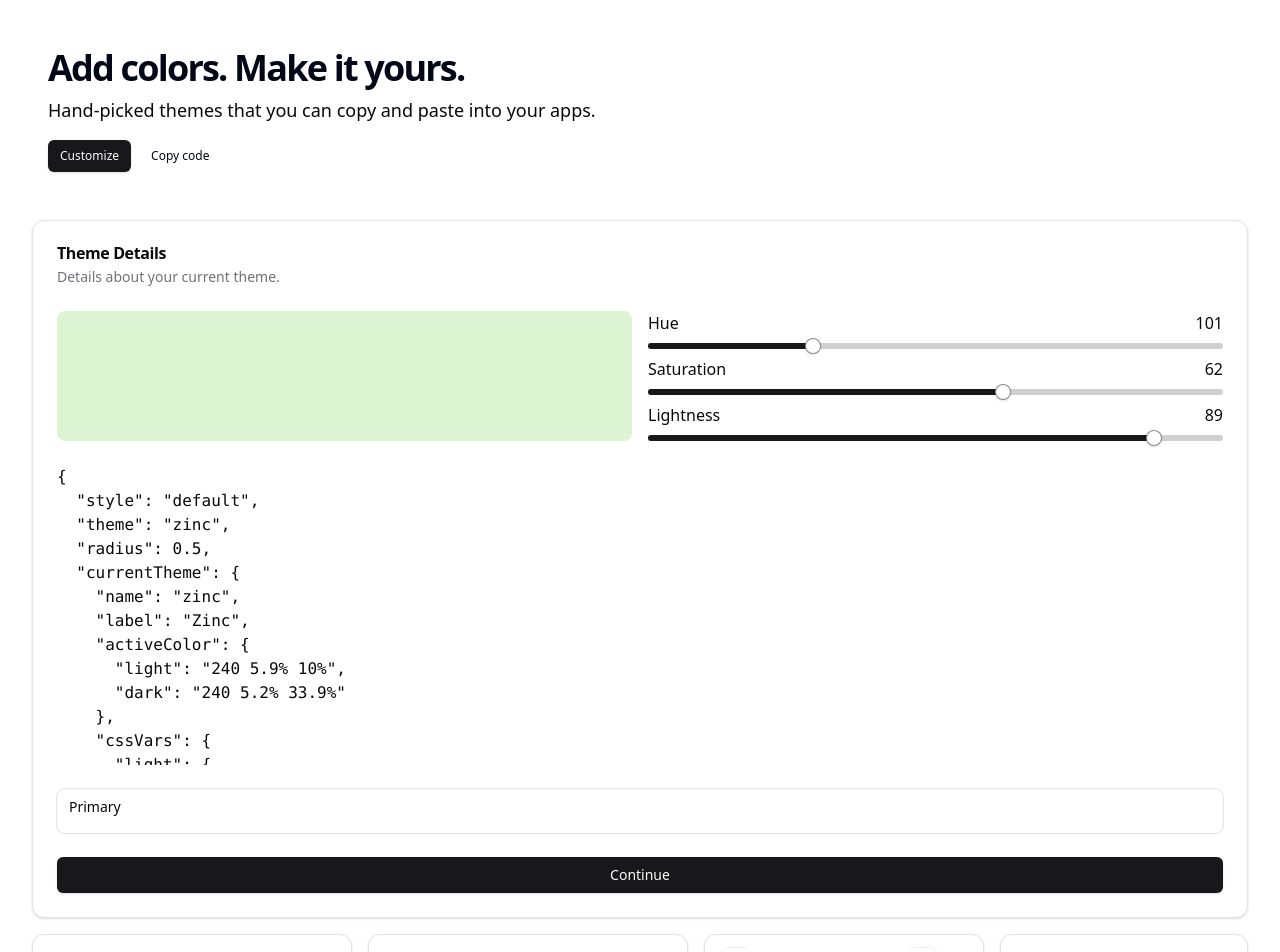
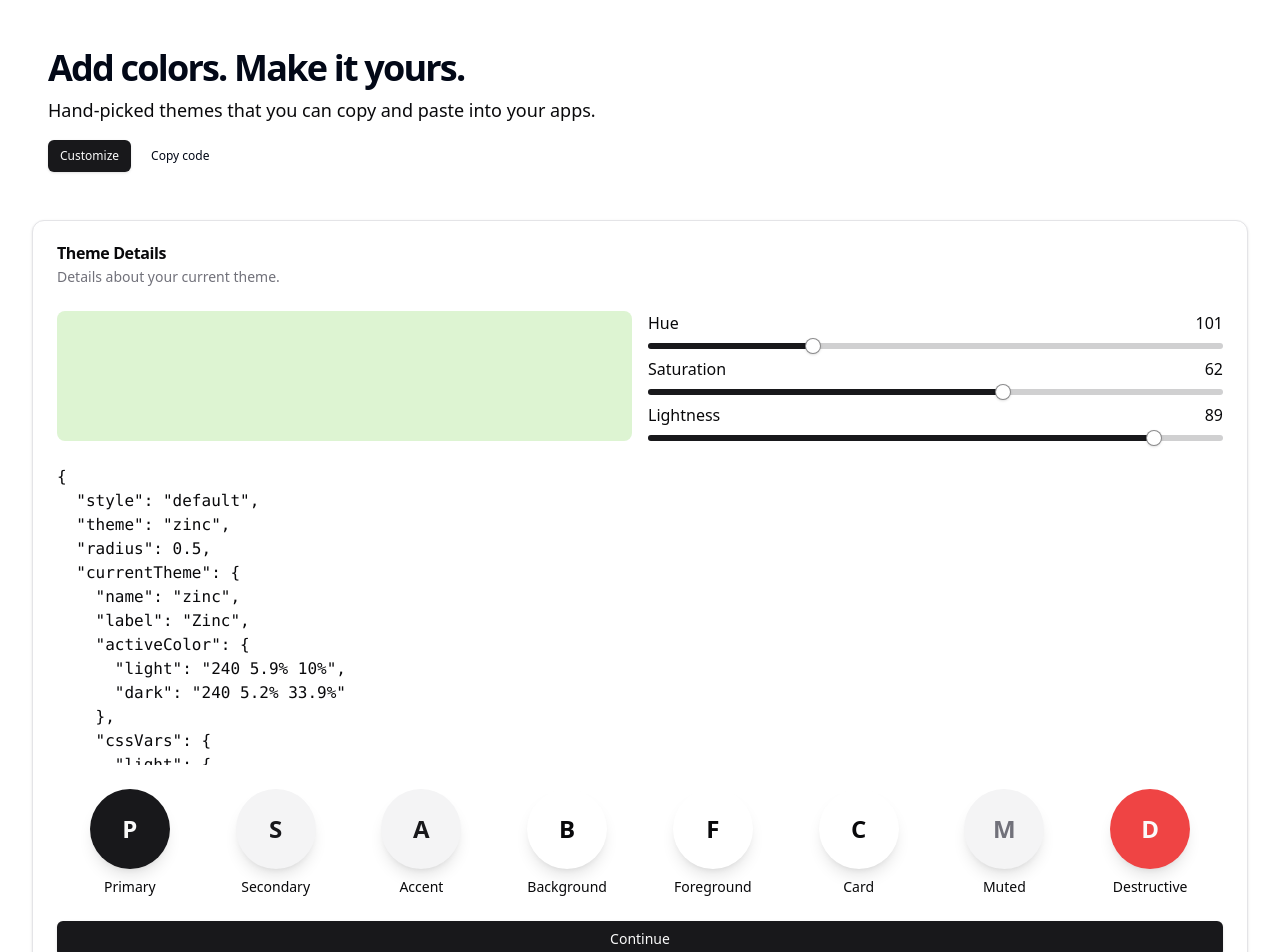
Before and after one commit to nrsimonelli/theme-playground, a Next.js app: page / in a window 1280 px wide. Shown: the top 952 px of the page. Built offline with nearby package versions, Linux system fonts and the light colour scheme.

Commit message:
theme display wip

```diff
--- a/src/components/cards/theme-details.tsx
+++ b/src/components/cards/theme-details.tsx
@@ -15,6 +15,17 @@ import { ColorPicker } from '../color-picker'
 export function CardsThemeDetails() {
   const [config] = useConfig()
 
+  const data = [
+    'primary',
+    'secondary',
+    'accent',
+    'background',
+    'foreground',
+    'card',
+    'muted',
+    'destructive',
+  ]
+
   return (
     <Card>
       <CardHeader>
@@ -27,13 +38,22 @@ export function CardsThemeDetails() {
         <pre className='max-h-[300px] overflow-y-scroll'>
           {JSON.stringify(config, undefined, 2)}
         </pre>
-        <div className='rounded-lg shadow-sm ring-1 ring-border'>
-          <div className='flex items-center p-2 pb-0'>
-            <div className='flex-1 pl-1 text-sm font-medium'>
-              <h2 className='capitalize'>Primary</h2>
+        <div className='flex flex-wrap gap-y-4'>
+          {data.map((color) => (
+            <div
+              key={color}
+              className='flex flex-1 flex-col items-center space-y-2 basis-28 shrink-0'
+            >
+              <div
+                className={`rounded-full h-20 w-20 flex items-center justify-center bg-${color} text-${color}-foreground shadow-lg`}
+              >
+                <p className='capitalize text-2xl font-bold'>
+                  {color.slice(0, 1)}
+                </p>
+              </div>
+              <p className='capitalize text-sm font-medium'>{color}</p>
             </div>
-          </div>
-          <div className='flex flex-col gap-1 p-2 sm:flex-row sm:gap-2'></div>
+          ))}
         </div>
       </CardContent>
       <CardFooter>
--- a/src/components/theme-wrapper.tsx
+++ b/src/components/theme-wrapper.tsx
@@ -21,7 +21,7 @@ export function ThemeWrapper({
     ])
   )
 
-  console.log(inlineStyles)
+  // console.log(inlineStyles)
 
   return (
     <div
```
